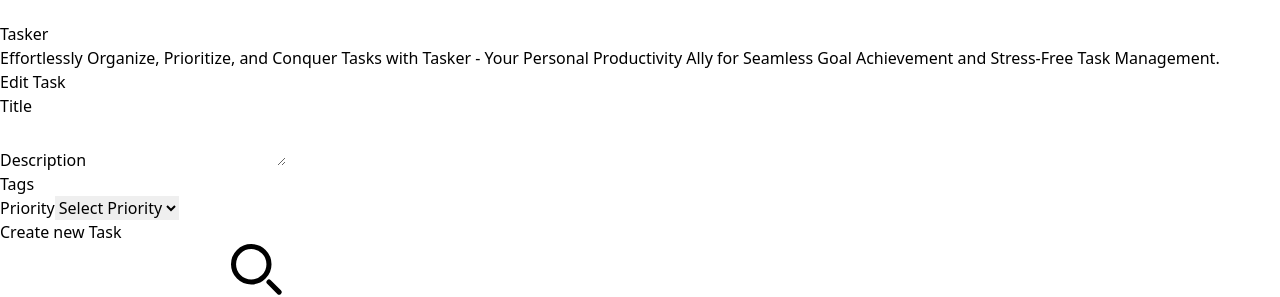
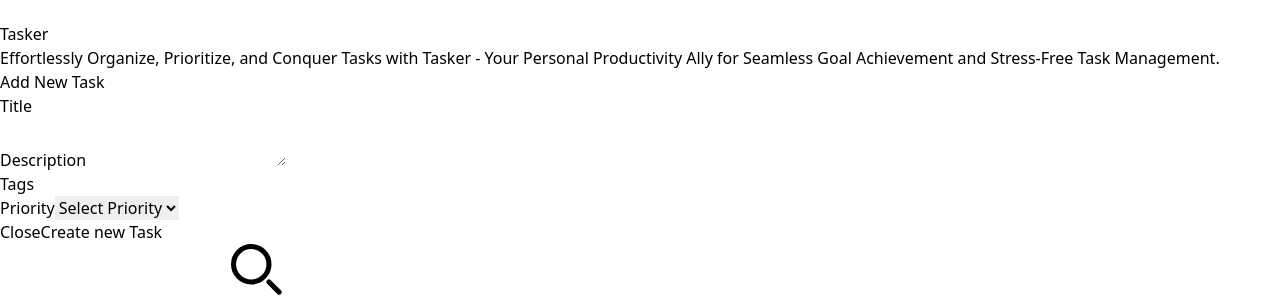
Before and after one commit to fahimmuntasirorin/Tasker, a React app: page / in a window 1280 px wide. Both pictures are taken after a click on the button "Add Task". Shown: the part 358-655 px from the top of the page. Built offline with nearby package versions, Linux system fonts and the light colour scheme; the HTML template or start-up script is replaced by a standard one.

Commit message:
delete feature added

```diff
--- a/src/Components/Task/AddTask.jsx
+++ b/src/Components/Task/AddTask.jsx
@@ -1,26 +1,31 @@
 import { Fragment, useState } from "react";
 
-export default function AddTask({ saveTask ,taskToUpdate }) {
+export default function AddTask({ saveTask, taskToUpdate,handleClose }) {
+   // conditional state for modal
+   const [isAdd, setIsAdd] = useState(Object.is(taskToUpdate , null));
+   console.log(isAdd);
    console.log(taskToUpdate);
 
   // state
-  const [newTask, setNewTasks] = useState(taskToUpdate || {
+  const [newTask, setNewTasks] = useState(
+    taskToUpdate || {
       id: crypto.randomUUID(),
       title: "",
       description: "",
       tags: [],
       priority: "",
-  });
-  // conditional state for modal
-  const [isAdd , setIsAdd] = useState(false);
+    }
+  );
+
+
+
   const handleTask = (e) => {
     const name = e.target.name;
     let value = e.target.value;
-    if(name==='tags'){
+    if (name === "tags") {
       value = value.split(",");
     }
     setNewTasks({
-
       ...newTask,
       [name]: value,
     });
@@ -30,9 +35,7 @@ export default function AddTask({ saveTask ,taskToUpdate }) {
       <div className="bg-black bg-opacity-75 w-full h-full z-10 absolute top-0 left-0"></div>
       <form className=" top-1/4 left-1/3 absolute z-10 mx-auto my-10 w-full max-w-[740px] rounded-xl border border-[#FEFBFB]/[36%] bg-[#191D26] p-9 max-md:px-4 lg:my-20 lg:p-11">
         <h2 className="mb-9 text-center text-2xl font-bold text-white lg:mb-11 lg:text-[28px]">
-          {
-            isAdd ? 'Add New Task' :'Edit Task'
-          }
+          {isAdd ? "Add New Task" : "Edit Task"}
         </h2>
 
         <div className="space-y-9 text-white lg:space-y-10">
@@ -45,6 +48,7 @@ export default function AddTask({ saveTask ,taskToUpdate }) {
               id="title"
               required
               onChange={handleTask}
+              value={newTask.title}
             />
           </div>
 
@@ -57,6 +61,7 @@ export default function AddTask({ saveTask ,taskToUpdate }) {
               id="description"
               required
               onChange={handleTask}
+              value={newTask.description}
             ></textarea>
           </div>
 
@@ -70,6 +75,7 @@ export default function AddTask({ saveTask ,taskToUpdate }) {
                 id="tags"
                 required
                 onChange={handleTask}
+                value={newTask.tags}
               />
             </div>
 
@@ -81,6 +87,7 @@ export default function AddTask({ saveTask ,taskToUpdate }) {
                 id="priority"
                 required
                 onChange={handleTask}
+                value={newTask.priority}
               >
                 <option value="">Select Priority</option>
                 <option value="low">Low</option>
@@ -91,15 +98,16 @@ export default function AddTask({ saveTask ,taskToUpdate }) {
           </div>
         </div>
 
-        <div className="mt-16 flex justify-center lg:mt-20">
+        <div className="mt-16 flex lg:mt-20 justify-between">
+          <button onClick={handleClose} className="rounded bg-red-600 px-4 py-2 text-white transition-all hover:opacity-80">Close</button>
           <button
             onClick={(e) => {
               e.preventDefault();
-              saveTask(newTask);
+              saveTask(newTask, isAdd);
             }}
             className="rounded bg-blue-600 px-4 py-2 text-white transition-all hover:opacity-80"
           >
-            Create new Task
+            {isAdd ? "Create new Task" : "Edit"}
           </button>
         </div>
       </form>
--- a/src/Components/Task/TaskAction.jsx
+++ b/src/Components/Task/TaskAction.jsx
@@ -1,4 +1,4 @@
-export default function TaskAction({onAdd}) {
+export default function TaskAction({onAdd , deleteAll}) {
 
 
   return (
@@ -8,7 +8,7 @@ export default function TaskAction({onAdd}) {
         <button onClick={onAdd} className="rounded-md bg-blue-500 px-3.5 py-2.5 text-sm font-semibold">
           Add Task
         </button>
-        <button className="rounded-md bg-red-500 px-3.5 py-2.5 text-sm font-semibold">
+        <button onClick={deleteAll} className="rounded-md bg-red-500 px-3.5 py-2.5 text-sm font-semibold">
           Delete All
         </button>
       </div>
--- a/src/Components/Task/TaskList.jsx
+++ b/src/Components/Task/TaskList.jsx
@@ -2,7 +2,7 @@ import { FaStar } from "react-icons/fa";
 
 
 
-export default function TaskList({ tasks ,handleEdit }) {
+export default function TaskList({ tasks ,handleEdit,handleDeleteTask }) {
   return (
     <div className="overflow-auto">
       <table className="table-fixed overflow-auto xl:w-full">
@@ -58,7 +58,7 @@ export default function TaskList({ tasks ,handleEdit }) {
               <td className="text-center">{task.priority}</td>
               <td>
                 <div className="flex items-center justify-center space-x-3">
-                  <button className="text-red-500">Delete</button>
+                  <button className="text-red-500" onClick={()=>handleDeleteTask(task)}>Delete</button>
                   <button className="text-blue-500" onClick={()=>handleEdit(task)}>Edit</button>
                 </div>
               </td>
--- a/src/Components/Task/Taskboard.jsx
+++ b/src/Components/Task/Taskboard.jsx
@@ -5,59 +5,86 @@ import TaskList from "./TaskList";
 import AddTask from "./AddTask";
 
 export default function Taskboard() {
+  const initialTask = {
+    id: crypto.randomUUID(),
+    title: "Efficient Web API Connectivity in Python",
+    description:
+      "Develop a Python-based solution for connecting an API to a third-party database securely, focusing on efficient data handling and exchange.",
+    tags: ["web", "python", "api"],
+    isFavourite: true,
+    priority: "High",
+  };
 
-    const initialTask = {
-        "id":crypto.randomUUID(),
-        "title":"Efficient Web API Connectivity in Python",
-        "description":"Develop a Python-based solution for connecting an API to a third-party database securely, focusing on efficient data handling and exchange.",
-        "tags":["web","python","api"],
-        "isFavourite":true,
-        "priority":"High"
+  const [tasks, setTasks] = useState([initialTask]);
+  const [show, setShow] = useState(false);
+  console.log(show);
+
+  // edited data state container
+  const [taskToUpdate, setTasksToUpdate] = useState(null);
+
+  const handleAdd = (newTask, isAdd) => {
+    if (isAdd) {
+      setTasks([...tasks, newTask]);
+    } else {
+      setTasks(
+        tasks.map((task) => {
+          if (task.id === newTask.id) {
+            return newTask;
+          } else {
+            return task;
+          }
+        })
+      );
     }
 
-    const [tasks , setTasks] = useState([initialTask]);
-    const [show , setShow] = useState(false);
-
-    // edited data state container
-    const [taskToUpdate , setTasksToUpdate] = useState(false);
-
-
-    const handleAdd = (newTask) =>{
-        setTasks([
-            ...tasks,
-            newTask
-
-        ]);
-
-        setShow(false)
+    setShow(false);
   };
 
   // handle edit data
-    const handleEdit = (task) =>{
+  const handleEdit = (task) => {
     setTasksToUpdate(task);
     setShow(true);
+  };
 
+  // handle close button
+  const handleClose = () => {
+    setTasksToUpdate(null);
+    setShow(false);
+  };
+  // handle delete task
+  const handleDeleteTask = (task) => {
+    setTasks(tasks.filter((t) => t.id !== task.id));
+  };
+//   handle delete all
+const handleDeleteAll = () =>{
+    tasks.length = 0;
+    setTasks([...tasks])
 }
 
-
-
-    return(
+  return (
     <section className="mb-20" id="tasks">
-            {
-                show && <AddTask taskToUpdate={taskToUpdate} saveTask={handleAdd}/>
-            }
+      {show && (
+        <AddTask
+          handleClose={handleClose}
+          taskToUpdate={taskToUpdate}
+          saveTask={handleAdd}
+        />
+      )}
 
       <div className="container">
-
         {/* search box */}
-                <SearchBox/>
+        <SearchBox />
         <div className="rounded-xl border border-[rgba(206,206,206,0.12)] bg-[#1D212B] px-6 py-8 md:px-9 md:py-16">
           {/* task action */}
-				<TaskAction onAdd={()=>setShow(true)}/>
+          <TaskAction deleteAll={handleDeleteAll} onAdd={() => setShow(true)} />
           {/* task list */}
-				<TaskList handleEdit={handleEdit} tasks={tasks}/>
+          <TaskList
+            handleDeleteTask={handleDeleteTask}
+            handleEdit={handleEdit}
+            tasks={tasks}
+          />
         </div>
       </div>
     </section>
-    )
-};
+  );
+}
```
Lines whose indentation alone changed are shown as unchanged.
